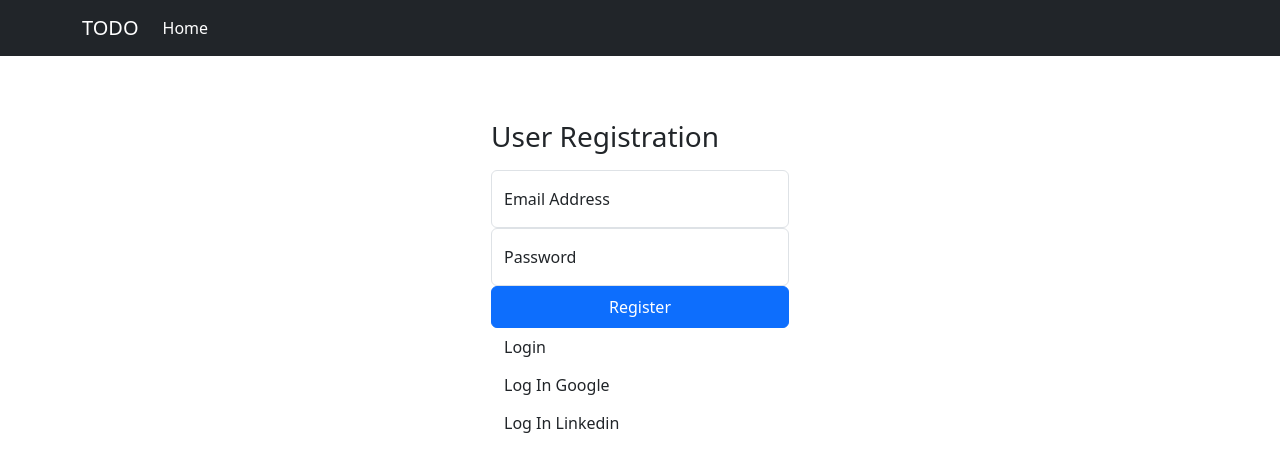
After one commit to Blankon-Technology-Solutions/thp-project-Heri-Priyatno, a Django app: page /auth/register/ in a window 1280 px wide. The commit adds this page. Shown: the top 472 px of the page. Run offline with Django 4.2, Linux system fonts and the light colour scheme.

Commit message:
feat: Use own view for auth

```diff
--- a/src/account/urls.py
+++ b/src/account/urls.py
@@ -1,8 +1,12 @@
 from django.urls import path
 
-from account.views import social_login, social_login_callback
+from account.views.auth import login, register, logout_user
+from account.views.social import social_login_callback, social_login
 
 urlpatterns = [
+    path('login/', login, name='login'),
+    path('register/', register, name='register'),
+    path('logout', logout_user, name='logout'),
     path('oauth-login/<slug:backend>/', social_login, name='oauth-login'),
     path('oauth-login/<slug:backend>/callback/', social_login_callback, name='oauth-login-callback')
 ]
--- /dev/null
+++ b/src/account/views/auth.py
@@ -0,0 +1,58 @@
+from django.contrib import auth, messages
+from django.contrib.auth import logout
+from django.contrib.auth.forms import AuthenticationForm
+from django.shortcuts import redirect, render
+from django.views.decorators.cache import never_cache
+from django.views.decorators.csrf import csrf_protect
+
+from account.models import User
+
+
+@csrf_protect
+@never_cache
+def login(request):
+    if request.method == 'POST':
+        username = request.POST.get('username')
+        password = request.POST.get('password')
+
+        user = auth.authenticate(request,
+                                 username=username,
+                                 password=password)
+        if user is not None:
+            auth.login(request, user)
+            messages.success(request, "Login success")
+            return redirect("todo-home")
+
+        messages.warning(request, "Invalid login")
+        return redirect('login')
+
+    form = AuthenticationForm(request=request)
+    return render(request, "auth/login.html",
+                  context={
+                      request: request,
+                      form: form
+                  })
+
+
+def register(request):
+    if request.method == 'POST':
+        username = request.POST.get('username').lower()
+        password = request.POST.get('password')
+        if User.objects.filter(email=username).exists():
+            messages.warning(request, 'User already exists')
+            return redirect('register')
+
+        user = User.objects.create_user(
+            email=username,
+            password=password,
+        )
+        user.save()
+        return redirect('login')
+
+    return render(request, 'auth/register.html')
+
+
+def logout_user(request):
+    logout(request)
+    messages.success(request, "You have been successfully logged out")
+    return redirect('login')
--- a/src/templates/_partial/nav.html
+++ b/src/templates/_partial/nav.html
@@ -10,6 +10,12 @@
                     <a class="nav-link active" aria-current="page" href="/">Home</a>
                 </li>
             </ul>
+            {% if user.is_authenticated %}
+            <div class="col-md-3 text-end text-secondary">
+                Hi {{ user.email  }}
+                <a href="{% url 'logout' %}" class="btn btn-secondary">Log out</a>
+            </div>
+            {% endif %}
         </div>
     </div>
 </nav>
--- /dev/null
+++ b/src/templates/auth/register.html
@@ -0,0 +1,31 @@
+{% extends "base.html" %}
+{% block content %}
+    <main class="form-signin w-100 m-auto">
+        {% if messages %}
+            <ul class="messages">
+                {% for message in messages %}
+                    <li{% if message.tags %} class="{{ message.tags }}"{% endif %}>{{ message }}</li>
+                {% endfor %}
+            </ul>
+        {% endif %}
+
+        <h1 class="h3 mb-3 fw-normal">User Registration</h1>
+        <form method="post">
+            {% csrf_token %}
+            <div class="form-floating">
+                <input type="email" class="form-control" id="id_username" name="username"
+                       placeholder="name@example.com">
+                <label for="id_username">Email Address</label>
+            </div>
+            <div class="form-floating">
+                <input type="password" class="form-control" id="id_password" name="password"
+                       placeholder="Password">
+                <label for="id_password">Password</label>
+            </div>
+            <button type="submit" class="btn btn-primary w-100 py-2">Register</button>
+        </form>
+        <a href="{% url 'login' %}" class="btn btn-default">Login</a><br/>
+        <a href="{% url 'oauth-login' 'google' %}" class="btn btn-default">Log In Google</a><br/>
+        <a href="{% url 'oauth-login' 'linkedin' %}" class="btn btn-default">Log In Linkedin</a><br/>
+    </main>
+{% endblock content %}
--- a/src/thp/settings/base.py
+++ b/src/thp/settings/base.py
@@ -138,5 +138,6 @@ STATICFILES_DIRS = [
 
 DEFAULT_AUTO_FIELD = 'django.db.models.BigAutoField'
 
+LOGIN_URL = reverse_lazy('login')
 LOGIN_REDIRECT_URL = reverse_lazy('todo-home')
 LOGOUT_REDIRECT_URL = reverse_lazy('todo-home')
--- a/src/thp/urls.py
+++ b/src/thp/urls.py
@@ -24,6 +24,5 @@ urlpatterns = todo_url + [
     path('api/auth/', include('account.urls_api')),
     path('api/', include('todo.urls_api')),
     path('auth/', include('account.urls')),
-    path("accounts/", include("django.contrib.auth.urls")),
     path('admin/', admin.site.urls),
 ] + static(settings.STATIC_URL, document_root=settings.STATIC_ROOT)
```
Also changed, not shown: src/account/tests.py (+15 -1 lines), src/account/views/__init__.py (deleted, +0 -60 lines), src/account/views/social.py (added, +61 -0 lines), src/templates/auth/login.html (added, +32 -0 lines), src/templates/base.html (+5 -2 lines), src/templates/registration/login.html (deleted, +0 -18 lines).
